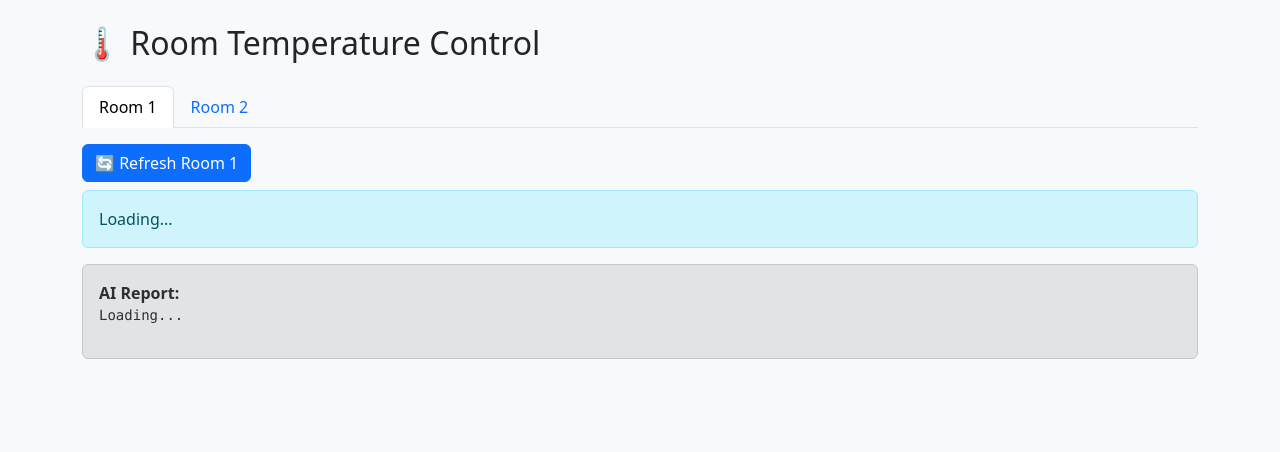
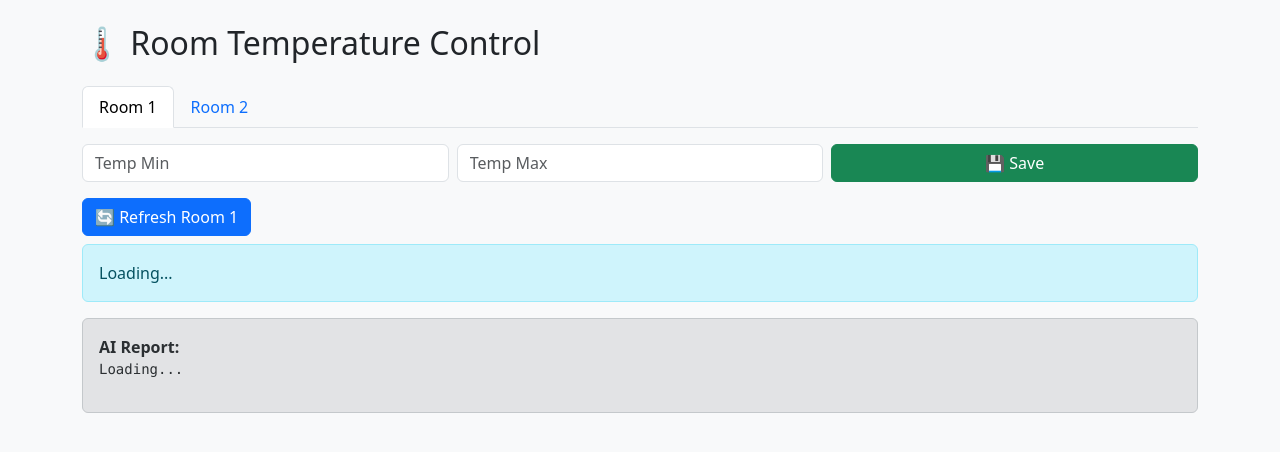
Before and after one commit to AsaadVtwo/IoT, a Flask app: page / in a window 1280 px wide. Shown: the top 452 px of the page. Run offline with Flask 3, Linux system fonts and the light colour scheme.

Commit message:
Update templates_room_tabs.html

```diff
--- a/templates/templates_room_tabs.html
+++ b/templates/templates_room_tabs.html
@@ -17,6 +17,16 @@
       `;
       document.getElementById(`${room}-report`).innerText = data.report;
     }
+
+    async function saveSettings(event, room) {
+      event.preventDefault();
+      const form = new FormData();
+      form.append("device", room);
+      form.append("temp_min", document.getElementById(`${room}-min`).value);
+      form.append("temp_max", document.getElementById(`${room}-max`).value);
+      await fetch("/save_settings", { method: "POST", body: form });
+      refreshRoom(room);
+    }
   </script>
 </head>
 <body class="p-4 bg-light">
@@ -32,14 +42,28 @@
     </ul>
     <div class="tab-content mt-3">
       <div class="tab-pane fade show active" id="room1" role="tabpanel">
+        <form onsubmit="saveSettings(event, 'room1')" class="mb-3">
+          <div class="row g-2">
+            <div class="col"><input class="form-control" type="number" id="room1-min" step="0.1" placeholder="Temp Min"></div>
+            <div class="col"><input class="form-control" type="number" id="room1-max" step="0.1" placeholder="Temp Max"></div>
+            <div class="col"><button class="btn btn-success w-100">💾 Save</button></div>
+          </div>
+        </form>
         <button class="btn btn-primary mb-2" onclick="refreshRoom('room1')">🔄 Refresh Room 1</button>
         <div class="alert alert-info" id="room1-status">Loading...</div>
-        <div class="alert alert-secondary"><b>AI Report:</b><br><pre id="room1-report">Loading...</pre></div>
+        <div class="alert alert-secondary"><b>AI Report:</b><br><pre style="white-space: pre-wrap;" id="room1-report">Loading...</pre></div>
       </div>
       <div class="tab-pane fade" id="room2" role="tabpanel">
+        <form onsubmit="saveSettings(event, 'room2')" class="mb-3">
+          <div class="row g-2">
+            <div class="col"><input class="form-control" type="number" id="room2-min" step="0.1" placeholder="Temp Min"></div>
+            <div class="col"><input class="form-control" type="number" id="room2-max" step="0.1" placeholder="Temp Max"></div>
+            <div class="col"><button class="btn btn-success w-100">💾 Save</button></div>
+          </div>
+        </form>
         <button class="btn btn-primary mb-2" onclick="refreshRoom('room2')">🔄 Refresh Room 2</button>
         <div class="alert alert-info" id="room2-status">Loading...</div>
-        <div class="alert alert-secondary"><b>AI Report:</b><br><pre id="room2-report">Loading...</pre></div>
+        <div class="alert alert-secondary"><b>AI Report:</b><br><pre style="white-space: pre-wrap;" id="room2-report">Loading...</pre></div>
       </div>
     </div>
   </div>
```
